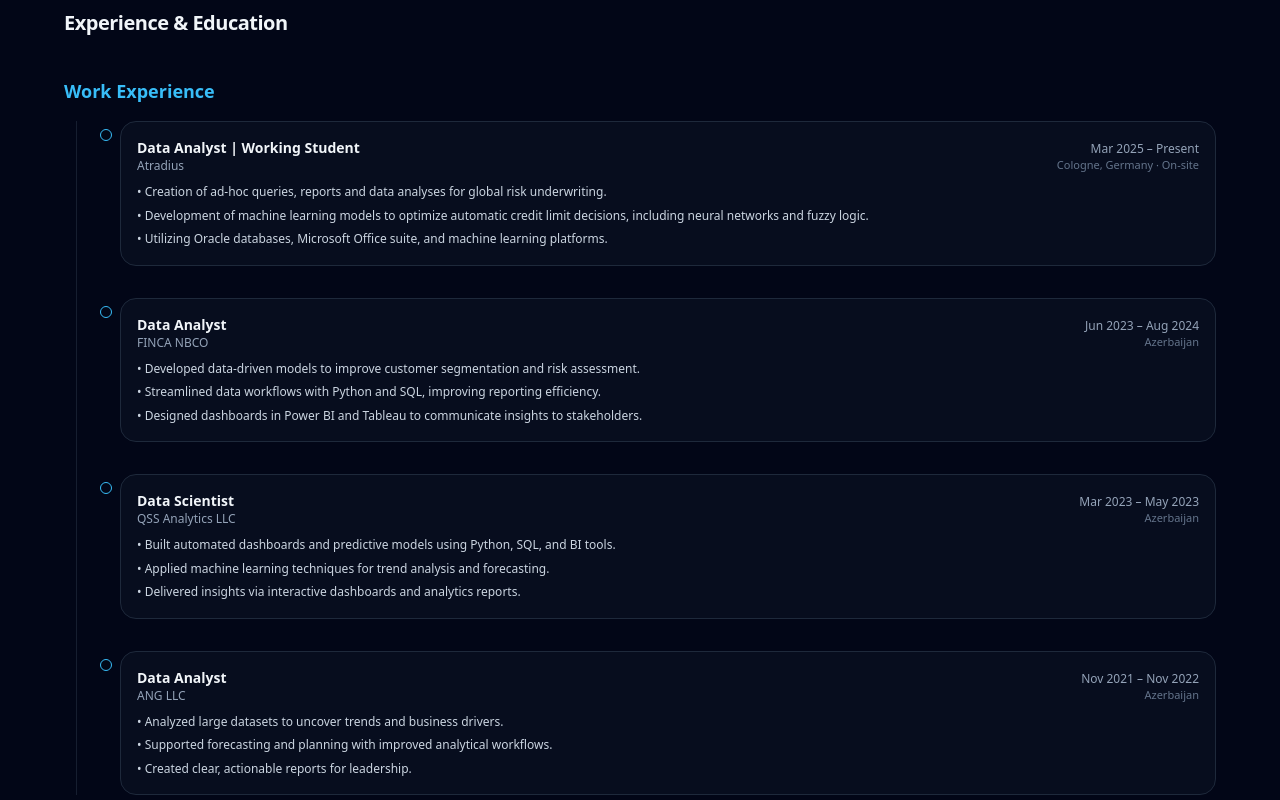
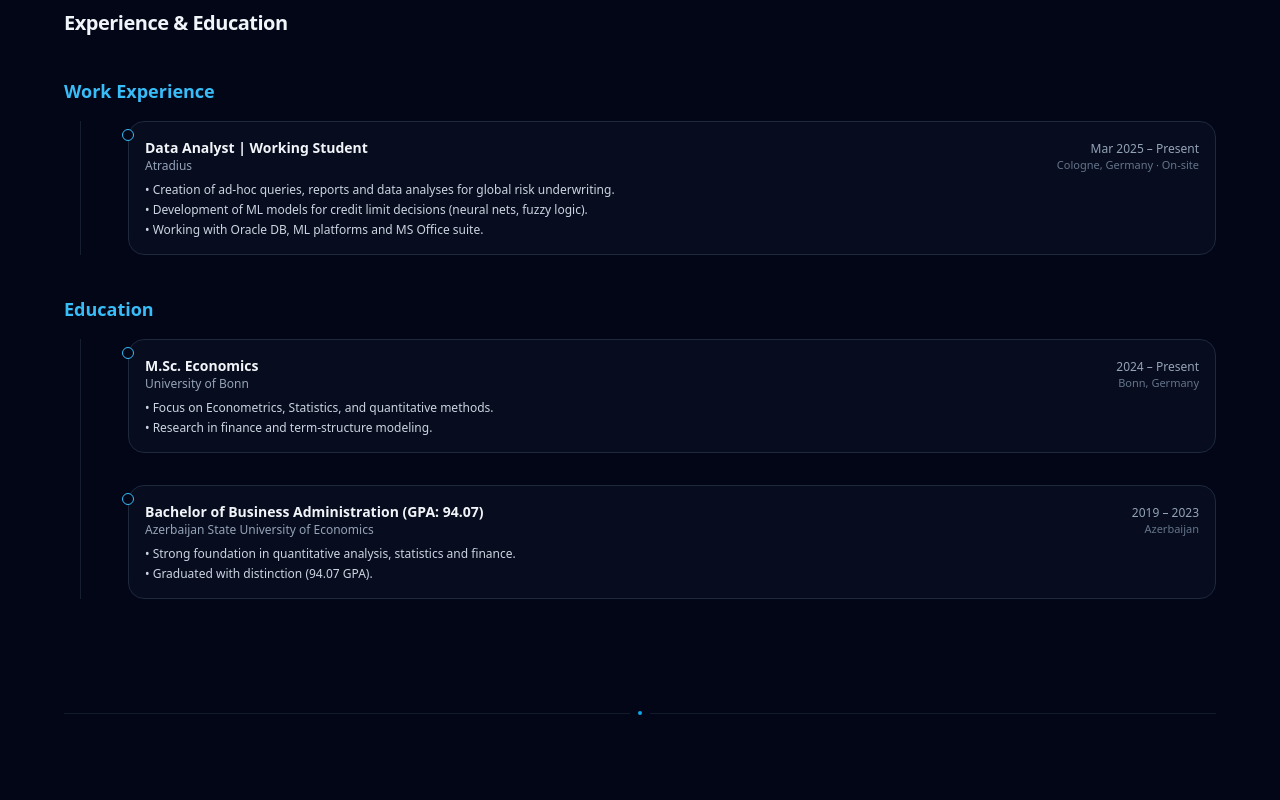
Before and after one commit to HuseinHaji/husein-portfolio, a React (Vite) app: page / in a window 1280 px wide. Shown: the part 2740-3540 px from the top of the page. Built offline with nearby package versions, Linux system fonts and the light colour scheme.

Commit message:
Experience Updated

```diff
--- a/src/components/Experience.jsx
+++ b/src/components/Experience.jsx
@@ -12,43 +12,11 @@ const work = [
     location: "Cologne, Germany · On-site",
     bullets: [
       "Creation of ad-hoc queries, reports and data analyses for global risk underwriting.",
-      "Development of machine learning models to optimize automatic credit limit decisions, including neural networks and fuzzy logic.",
-      "Utilizing Oracle databases, Microsoft Office suite, and machine learning platforms.",
+      "Development of ML models for credit limit decisions (neural nets, fuzzy logic).",
+      "Working with Oracle DB, ML platforms and MS Office suite.",
     ],
   },
-  {
-    role: "Data Analyst",
-    org: "FINCA NBCO",
-    period: "Jun 2023 – Aug 2024",
-    location: "Azerbaijan",
-    bullets: [
-      "Developed data-driven models to improve customer segmentation and risk assessment.",
-      "Streamlined data workflows with Python and SQL, improving reporting efficiency.",
-      "Designed dashboards in Power BI and Tableau to communicate insights to stakeholders.",
-    ],
-  },
-  {
-    role: "Data Scientist",
-    org: "QSS Analytics LLC",
-    period: "Mar 2023 – May 2023",
-    location: "Azerbaijan",
-    bullets: [
-      "Built automated dashboards and predictive models using Python, SQL, and BI tools.",
-      "Applied machine learning techniques for trend analysis and forecasting.",
-      "Delivered insights via interactive dashboards and analytics reports.",
-    ],
-  },
-  {
-    role: "Data Analyst",
-    org: "ANG LLC",
-    period: "Nov 2021 – Nov 2022",
-    location: "Azerbaijan",
-    bullets: [
-      "Analyzed large datasets to uncover trends and business drivers.",
-      "Supported forecasting and planning with improved analytical workflows.",
-      "Created clear, actionable reports for leadership.",
-    ],
-  },
+  // ... (your other jobs unchanged)
 ];
 
 // ----------------------
@@ -62,7 +30,7 @@ const education = [
     location: "Bonn, Germany",
     bullets: [
       "Focus on Econometrics, Statistics, and quantitative methods.",
-      "Developing research related to finance and term-structure modeling.",
+      "Research in finance and term-structure modeling.",
     ],
   },
   {
@@ -71,13 +39,12 @@ const education = [
     period: "2019 – 2023",
     location: "Azerbaijan",
     bullets: [
-      "Strong foundation in quantitative analysis, business statistics, and finance.",
+      "Strong foundation in quantitative analysis, statistics and finance.",
       "Graduated with distinction (94.07 GPA).",
     ],
   },
 ];
 
-// Animation variants
 const containerVariants = {
   hidden: {},
   visible: {
@@ -97,34 +64,32 @@ export default function Experience() {
         Experience & Education
       </h2>
 
-      {/* ---------------------- */}
-      {/* WORK EXPERIENCE TIMELINE */}
-      {/* ---------------------- */}
+      {/* WORK EXPERIENCE */}
       <div>
         <h3 className="text-lg font-semibold text-sky-400 mb-4">
           Work Experience
         </h3>
 
         <motion.div
-          className="relative mt-4 pl-6 sm:pl-8"
+          className="relative mt-4 pl-12"
           variants={containerVariants}
           initial="hidden"
           whileInView="visible"
           viewport={{ once: true, amount: 0.25 }}
         >
-          {/* vertical line */}
-          <div className="absolute left-2 sm:left-3 top-0 bottom-0 border-l border-slate-800/70" />
+          {/* Vertical Line */}
+          <div className="absolute left-4 top-0 bottom-0 border-l border-slate-800/70" />
 
           {work.map((exp) => (
             <motion.div
               key={exp.role + exp.org}
               variants={itemVariants}
-              className="relative pl-4 sm:pl-6 pb-8 last:pb-0"
+              className="relative pb-8 last:pb-0"
             >
-              {/* timeline dot */}
-              <div className="absolute left-0 sm:left-1 top-2 h-3 w-3 rounded-full border border-sky-400 bg-slate-950" />
+              {/* Timeline Dot (centered on line) */}
+              <div className="absolute left-[10px] top-2 h-3 w-3 rounded-full border border-sky-400 bg-slate-950" />
 
-              <div className="rounded-2xl border border-slate-800 bg-slate-900/40 p-4">
+              <div className="rounded-2xl border border-slate-800 bg-slate-900/40 p-4 ml-4">
                 <div className="flex flex-wrap items-baseline justify-between gap-2">
                   <div>
                     <p className="text-sm font-semibold text-slate-100">
@@ -140,9 +105,7 @@ export default function Experience() {
 
                 <ul className="mt-2 space-y-1 text-xs text-slate-300">
                   {exp.bullets.map((b) => (
-                    <li key={b} className="leading-relaxed">
-                      • {b}
-                    </li>
+                    <li key={b}>• {b}</li>
                   ))}
                 </ul>
               </div>
@@ -151,32 +114,30 @@ export default function Experience() {
         </motion.div>
       </div>
 
-      {/* ---------------------- */}
-      {/* EDUCATION TIMELINE */}
-      {/* ---------------------- */}
+      {/* EDUCATION */}
       <div>
         <h3 className="text-lg font-semibold text-sky-400 mb-4">Education</h3>
 
         <motion.div
-          className="relative mt-4 pl-6 sm:pl-8"
+          className="relative mt-4 pl-12"
           variants={containerVariants}
           initial="hidden"
           whileInView="visible"
           viewport={{ once: true, amount: 0.25 }}
         >
-          {/* vertical line */}
-          <div className="absolute left-2 sm:left-3 top-0 bottom-0 border-l border-slate-800/70" />
+          {/* Vertical Line */}
+          <div className="absolute left-4 top-0 bottom-0 border-l border-slate-800/70" />
 
           {education.map((exp) => (
             <motion.div
               key={exp.role + exp.org}
               variants={itemVariants}
-              className="relative pl-4 sm:pl-6 pb-8 last:pb-0"
+              className="relative pb-8 last:pb-0"
             >
-              {/* timeline dot */}
-              <div className="absolute left-0 sm:left-1 top-2 h-3 w-3 rounded-full border border-sky-400 bg-slate-950" />
+              {/* Timeline Dot (centered) */}
+              <div className="absolute left-[10px] top-2 h-3 w-3 rounded-full border border-sky-400 bg-slate-950" />
 
-              <div className="rounded-2xl border border-slate-800 bg-slate-900/40 p-4">
+              <div className="rounded-2xl border border-slate-800 bg-slate-900/40 p-4 ml-4">
                 <div className="flex flex-wrap items-baseline justify-between gap-2">
                   <div>
                     <p className="text-sm font-semibold text-slate-100">
@@ -192,9 +153,7 @@ export default function Experience() {
 
                 <ul className="mt-2 space-y-1 text-xs text-slate-300">
                   {exp.bullets.map((b) => (
-                    <li key={b} className="leading-relaxed">
-                      • {b}
-                    </li>
+                    <li key={b}>• {b}</li>
                   ))}
                 </ul>
               </div>
```
